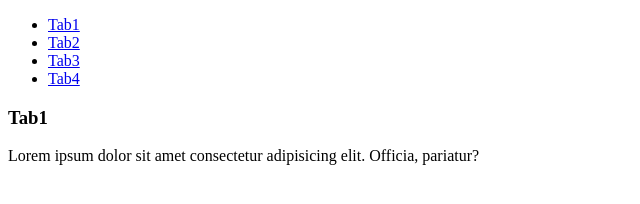
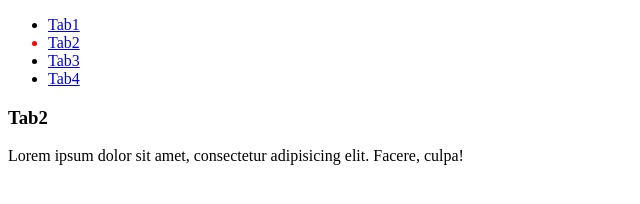
Before and after one commit to seyoungjoy/JavaScript-function, a plain HTML site: page tab menu/practice3.html in a window 1280 px wide. Both pictures are taken after a click on the link "Tab2". Shown: the full height of the page, 0-640 px from the left. Drawn offline with Linux system fonts and the light colour scheme.

Commit message:
tab-menu-practice

```diff
--- a/loop/loop.js
+++ b/loop/loop.js
@@ -46,6 +46,7 @@
 
 // for of
 var item;
+
 for (item of fruits){
     document.getElementById('forof').innerHTML += '<li>'+item+'</li>';
 }
--- a/tab menu/practice3.html
+++ b/tab menu/practice3.html
@@ -5,6 +5,9 @@
     <title>Tab Menu</title>
     <meta charset="UTF-8" />
     <style>
+        .tab-container > li.active{
+            color:red;
+        }
         .content-container article{
             display: none;
         }
@@ -30,6 +33,7 @@
                 <a href="#">Tab4</a>
             </li>
         </ul>
+
         <section class="content-container">
             <article id="tab1" class="content-container__content target">
                 <h1>Tab1</h1>
--- a/tab menu/tab3.js
+++ b/tab menu/tab3.js
@@ -1,5 +1,37 @@
 
+const tabItem = document.querySelectorAll('.tab-container > li')
+const tabContent = document.querySelectorAll('.content-container > article')
 
+for(i=0; i<tabItem.length; i++){
+    tabItem[i].addEventListener('click', tabHandler);
+}
+
+// tabItem.forEach((item)=> {
+//     item.addEventListener('click',tabHandler);
+// });
+
+function tabHandler(e){
+    const tabTarget = e.currentTarget;
+    const target = tabTarget.dataset.tab;
+
+    for(x=0; x<tabItem.length; x++){
+        tabItem[x].classList.remove('active');
+    }
+
+    for(y=0; y<tabContent.length; y++){
+        tabContent[y].classList.remove('target');
+    }
+
+    // tabItem.forEach((title) => {
+    //     title.classList.remove('active');
+    // })
+    // tabContent.forEach((target) =>{
+    //     target.classList.remove('target');
+    // })
+
+    document.querySelector('#'+ target).classList.add('target');
+    tabTarget.classList.add('active');
+}
 
 
 // const tabItem = document.querySelectorAll('.tab-container > li')
```
